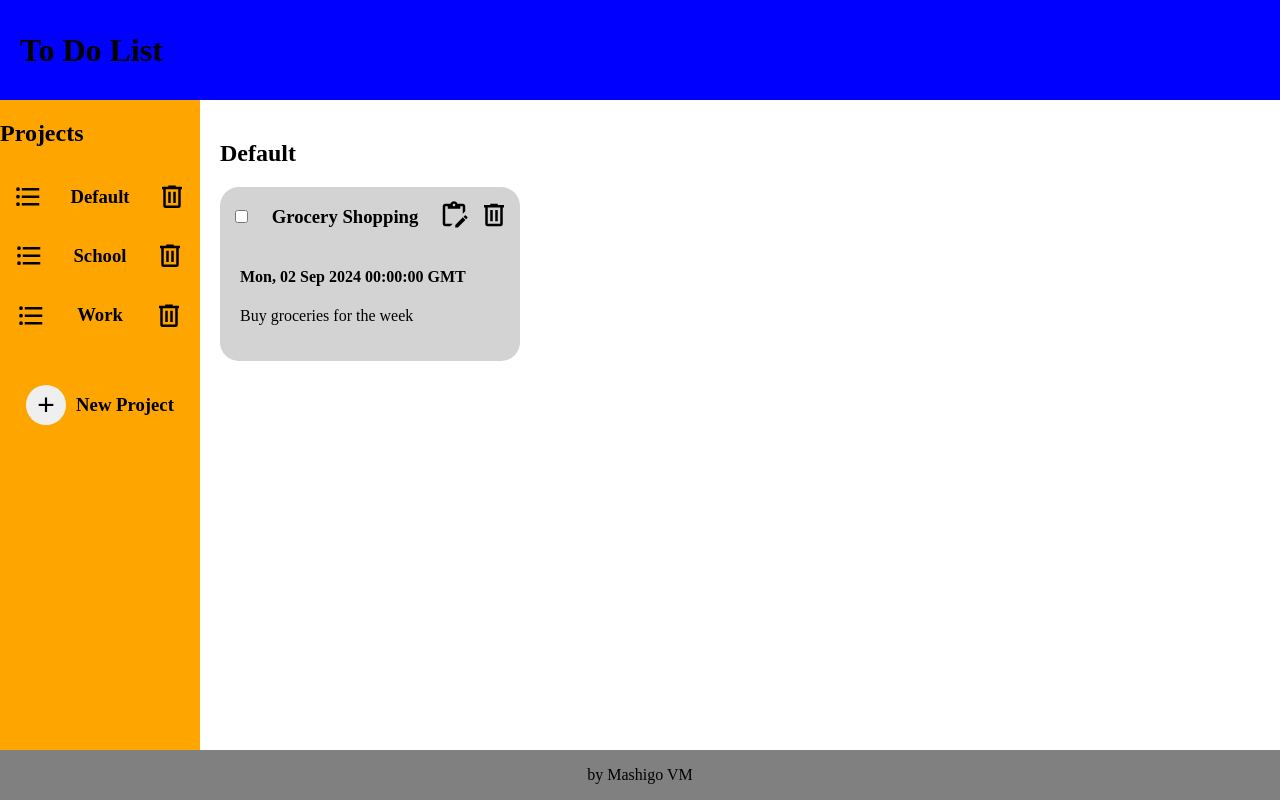
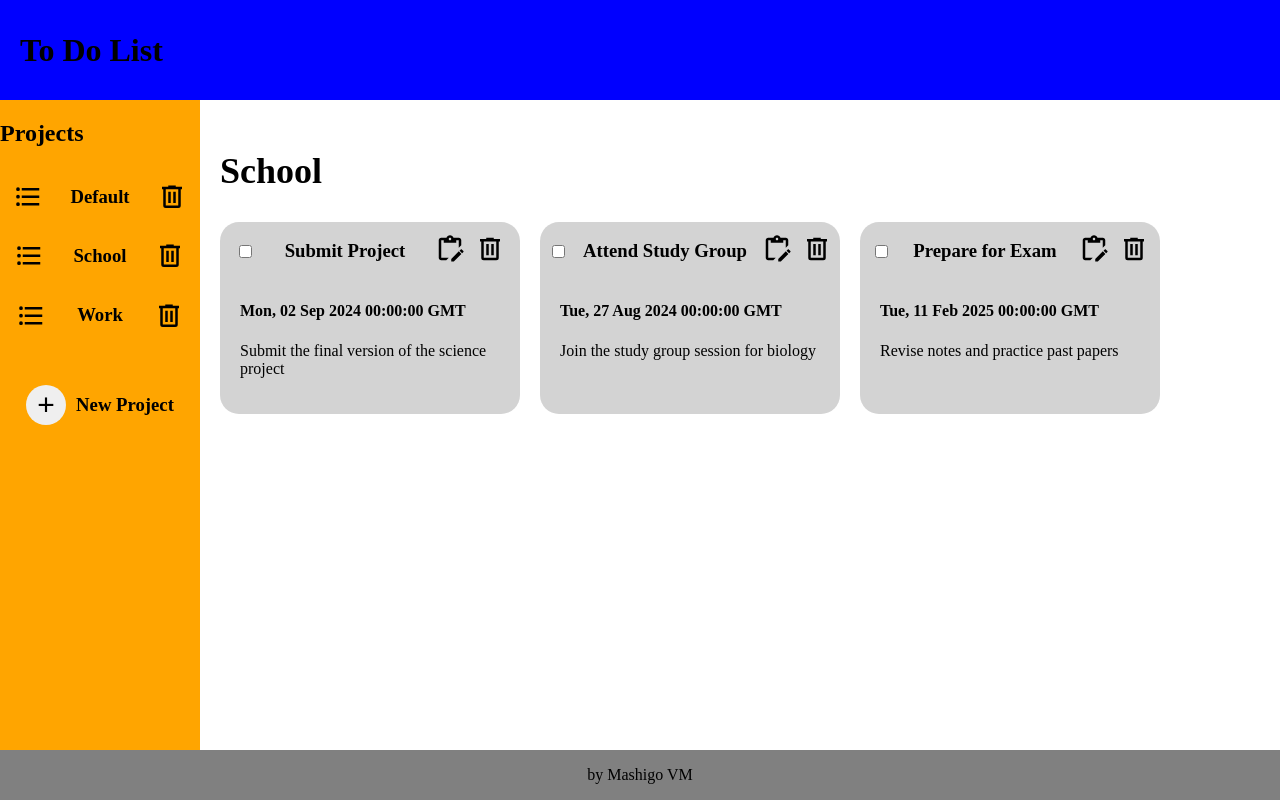
Before and after one commit to mashigovincent01/TheOrdinProject_06_ToDoListApp, a website built with webpack: page src/index.html in a window 1280 px wide. Built offline with nearby package versions, Linux system fonts and the light colour scheme.

Commit message:
update is working fine for both updateTask and updateProjects

```diff
--- a/src/index.html
+++ b/src/index.html
@@ -45,7 +45,7 @@
             <button id="add-project-button">Add project</button>
         </dialog>
         <div id="project">
-            <h2>Default</h2>
+            <h2 id="project-header">Default</h2>
             <div id="tasks">
 
             </div>
--- a/src/index.js
+++ b/src/index.js
@@ -4,7 +4,7 @@ import project from './project';
 import toDoList from './toDoList';
 import taskCard from './taskCard';
 import projectCard from './projectCard';
-import {updateProjects} from './update';
+import {updateProjects, updateTasks} from './update';
 
 
 const myTodoList = toDoList();
@@ -64,8 +64,9 @@ myTodoList.printProjects();
 
 
 //console.log(taskCard(2, 2).innerHTML);
-console.log(myTodoList.getProjects());
-tasks.appendChild(taskCard(myTodoList.getProjects()[0].getTasks()[0], 0));
+//console.log(myTodoList.getProjects());
+//tasks.appendChild(taskCard(myTodoList.getProjects()[0].getTasks()[0], 0));
 // console.log(myTodoList.getProjects()[0])
 // projects.appendChild(projectCard(myTodoList.getProjects()[0], 0));
 updateProjects(myTodoList);
+updateTasks(myTodoList, 'School');
--- a/src/style.css
+++ b/src/style.css
@@ -91,3 +91,9 @@ main{
 .delete-icon:hover{
     cursor: pointer;
 }
+
+#tasks{
+    display: flex;
+    flex-wrap: wrap;
+    gap: 20px;
+}
--- a/src/update.js
+++ b/src/update.js
@@ -4,8 +4,14 @@ import taskCard from './taskCard';
 
 const tasks = document.querySelector("#tasks");
 const projects = document.querySelector("#projects");
+const projectHeader = document.querySelector("#project-header");
 const updateTasks = (todoList, projectName)=>{
+    const myTasks = todoList.getTasks(projectName);
 
+    projectHeader.innerHTML = `<h2>${projectName}</h2>`;
+    for(let i = 0; i < myTasks.length; i++){
+        tasks.appendChild(taskCard(myTasks[i], i));
+    }
 }
 
 const updateProjects = (todoList)=>{
```
